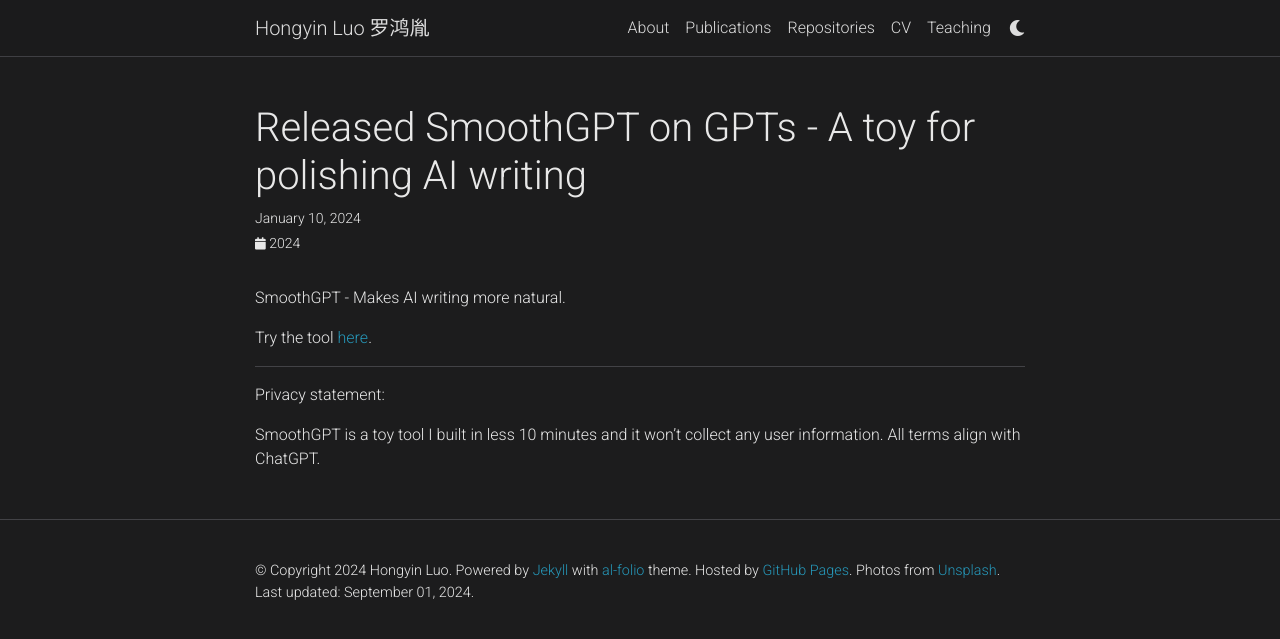
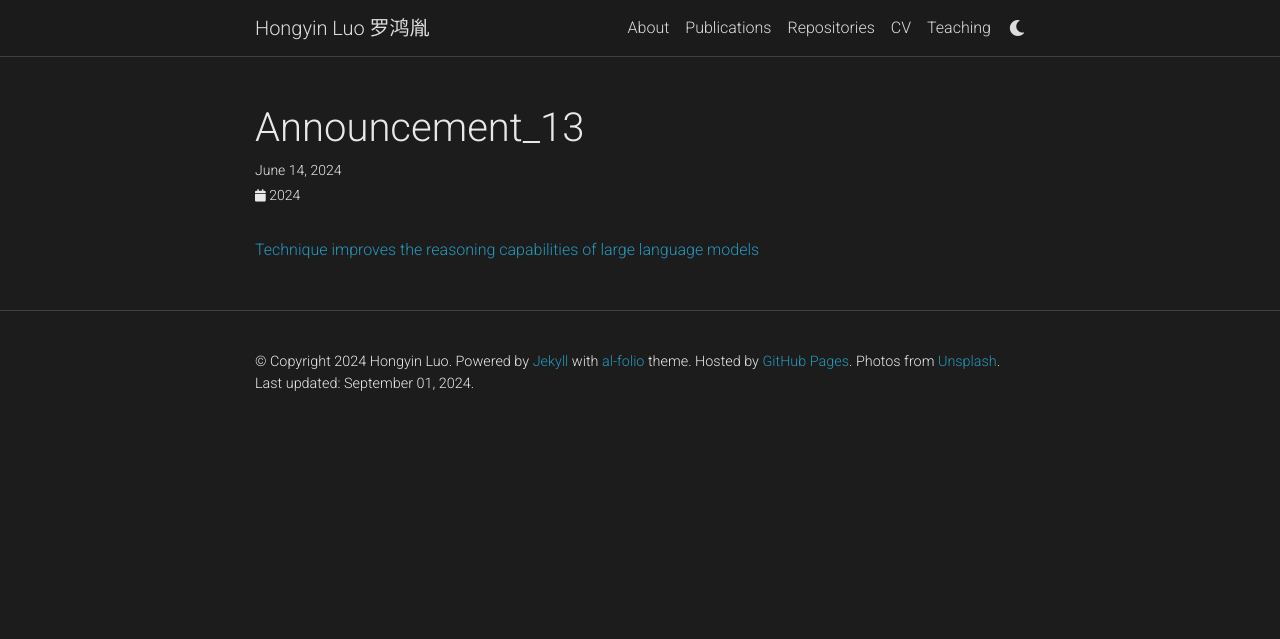
Before and after one commit to luohongyin/luohongyin.github.io, a Jekyll site: the page built from _news/announcement_13.md, in a window 1280 px wide. Shown: the top 639 px of the page. Built offline with Jekyll 4.4.1, drawn with Linux system fonts in a browser that asks for light colours; comment, search, counter and statistics services are not loaded; a style sheet for code colours, icons or effects is not loaded.

Commit message:
update info

```diff
--- a/_news/announcement_13.md
+++ b/_news/announcement_13.md
@@ -1,16 +1,7 @@
 ---
 layout: post
-title: Released SmoothGPT on GPTs - A toy for polishing AI writing
-date: 2024-1-10 16:11:00-0400
+date: 2024-6-14 16:11:00-0400
 inline: false
 ---
 
-SmoothGPT - Makes AI writing more natural.
-
-Try the tool [here](https://chat.openai.com/g/g-VaHK1VAMY-smoothgpt).
-
-***
-
-Privacy statement:
-
-SmoothGPT is a toy tool I built in less 10 minutes and it won't collect any user information. All terms align with ChatGPT.
+[Technique improves the reasoning capabilities of large language models](https://news.mit.edu/2024/technique-improves-reasoning-capabilities-large-language-models-0614)
```
Also changed, not shown: _pages/about.md (+1 -1 lines).
